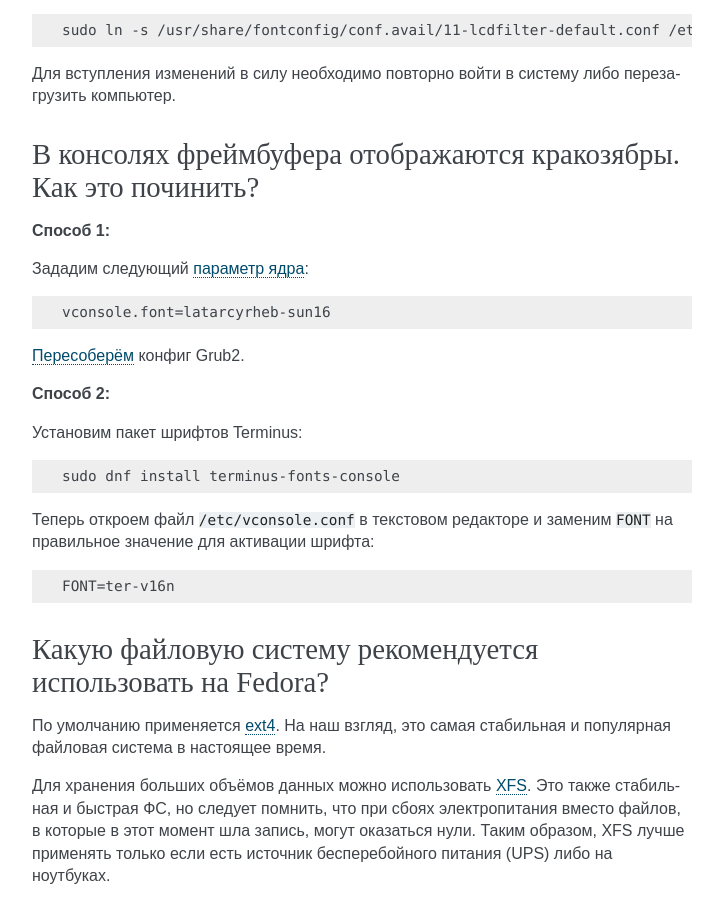
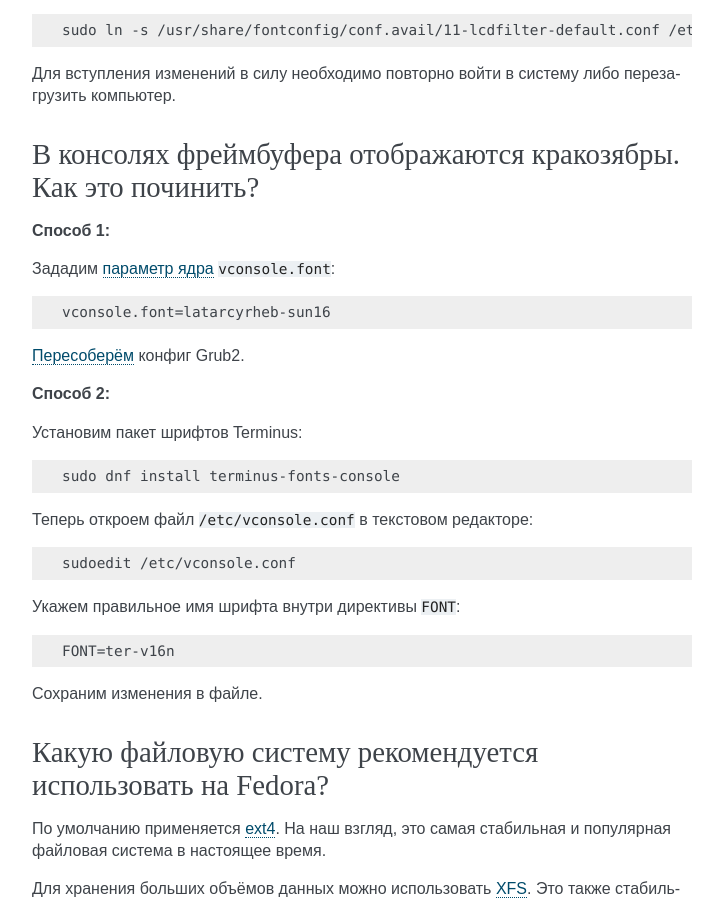
Before and after one commit to RussianFedora/FAQ, a Sphinx documentation site: the page built from source/installation.rst, in a window 1280 px wide and 900 px high, scrolled down 4109 px. Shown: the whole window, without its empty margins (388-1111 px from the left). Built offline with Sphinx 7.4.7, drawn with Linux system fonts in a browser that asks for light colours.

Commit message:
Minor changes in fonts-console question.

```diff
--- a/source/installation.rst
+++ b/source/installation.rst
@@ -228,7 +228,7 @@
 
 Для вступления изменений в силу необходимо повторно войти в систему либо перезагрузить компьютер.
 
-.. index:: console, framebuffer, fonts
+.. index:: console, framebuffer, fonts, cyrillic
 .. _fonts-console:
 
 В консолях фреймбуфера отображаются кракозябры. Как это починить?
@@ -236,7 +236,7 @@
 
 **Способ 1:**
 
-Зададим следующий :ref:`параметр ядра <kernelpm-perm>`:
+Зададим :ref:`параметр ядра <kernelpm-perm>` ``vconsole.font``:
 
 .. code-block:: text
 
@@ -252,11 +252,19 @@
 
     sudo dnf install terminus-fonts-console
 
-Теперь откроем файл ``/etc/vconsole.conf`` в текстовом редакторе и заменим ``FONT`` на правильное значение для активации шрифта:
+Теперь откроем файл ``/etc/vconsole.conf`` в текстовом редакторе:
+
+.. code-block:: text
+
+    sudoedit /etc/vconsole.conf
+
+Укажем правильное имя шрифта внутри директивы ``FONT``:
 
 .. code-block:: text
 
     FONT=ter-v16n
+
+Сохраним изменения в файле.
 
 .. index:: file system, selection, fs, ext4, xfs
 .. _fs-selection:
```
